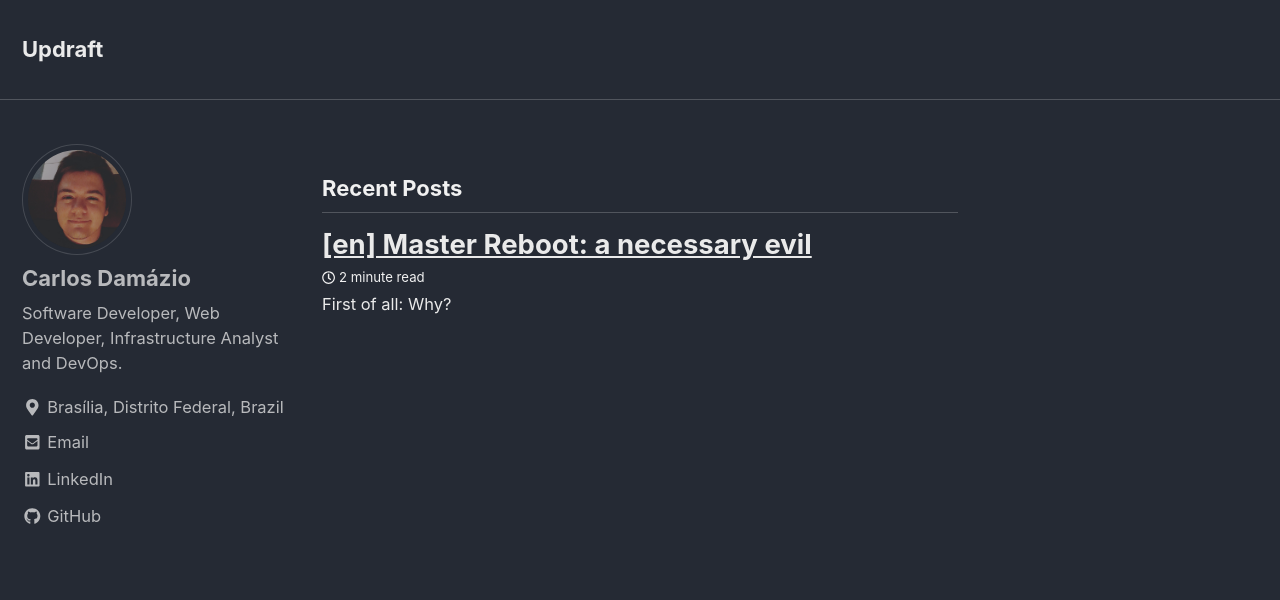
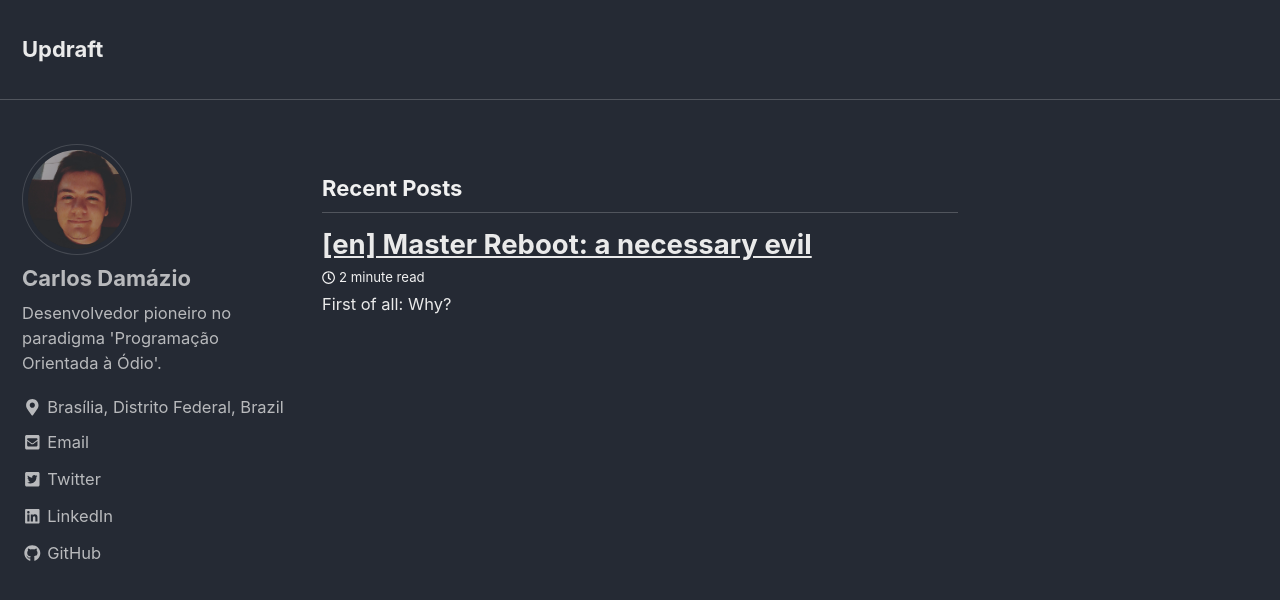
Before and after one commit to carlosdamazio/carlosdamazio.github.io, a Jekyll site: the page built from index.html, in a window 1280 px wide and 900 px high. Shown: the top 600 px of the window. Built offline with Jekyll 4.4.1, drawn with Linux system fonts in a browser that asks for light colours; nearby versions of some CDN libraries; the list of posts is cut into pages by our own code.

Commit message:
fix website settings.

```diff
--- a/_config.yml
+++ b/_config.yml
@@ -13,7 +13,7 @@ title                    : "Updraft"
 title_separator          : ""
 name                     : "Updraft"
 description              : "Because we ride the updrafts."
-url                      : # the base hostname & protocol for your site e.g. "https://mmistakes.github.io"
+url                      : "https://blog.damazio.dev"
 baseurl                  : # the subpath of your site, e.g. "/blog"
 repository               : # GitHub username/repo-name e.g. "mmistakes/minimal-mistakes"
 teaser                   : # path of fallback teaser image, e.g. "/assets/images/500x300.png"
@@ -92,7 +92,7 @@ analytics:
 author:
   name             : "Carlos Damázio"
   avatar           : "/assets/images/avatar.jpg"
-  bio              : "Software Developer, Web Developer, Infrastructure Analyst and DevOps."
+  bio              : "Desenvolvedor pioneiro no paradigma 'Programação Orientada à Ódio'."
   location         : "Brasília, Distrito Federal, Brazil"
   email            : "carlos.edamazio@gmail.com"
   uri              :
@@ -115,7 +115,7 @@ author:
   stackoverflow    : # "123456/username" (the last part of your profile url, e.g. https://stackoverflow.com/users/123456/username)
   steam            : # "steamId" (the last part of your profile url, e.g. https://steamcommunity.com/id/steamId/)
   tumblr           :
-  twitter          :
+  twitter          : "carlosdamnazio"
   vine             :
   weibo            :
   xing             :
```
